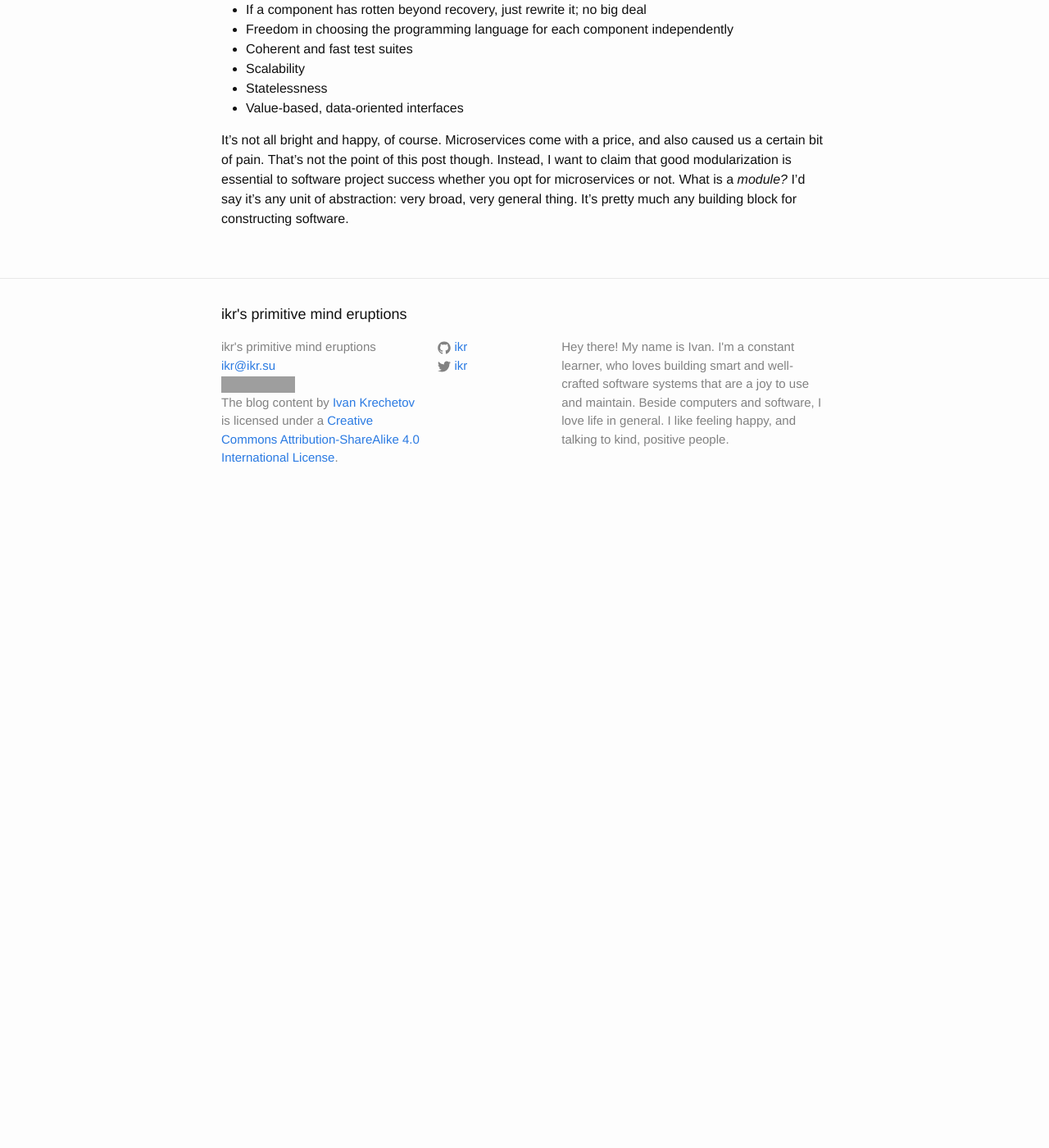
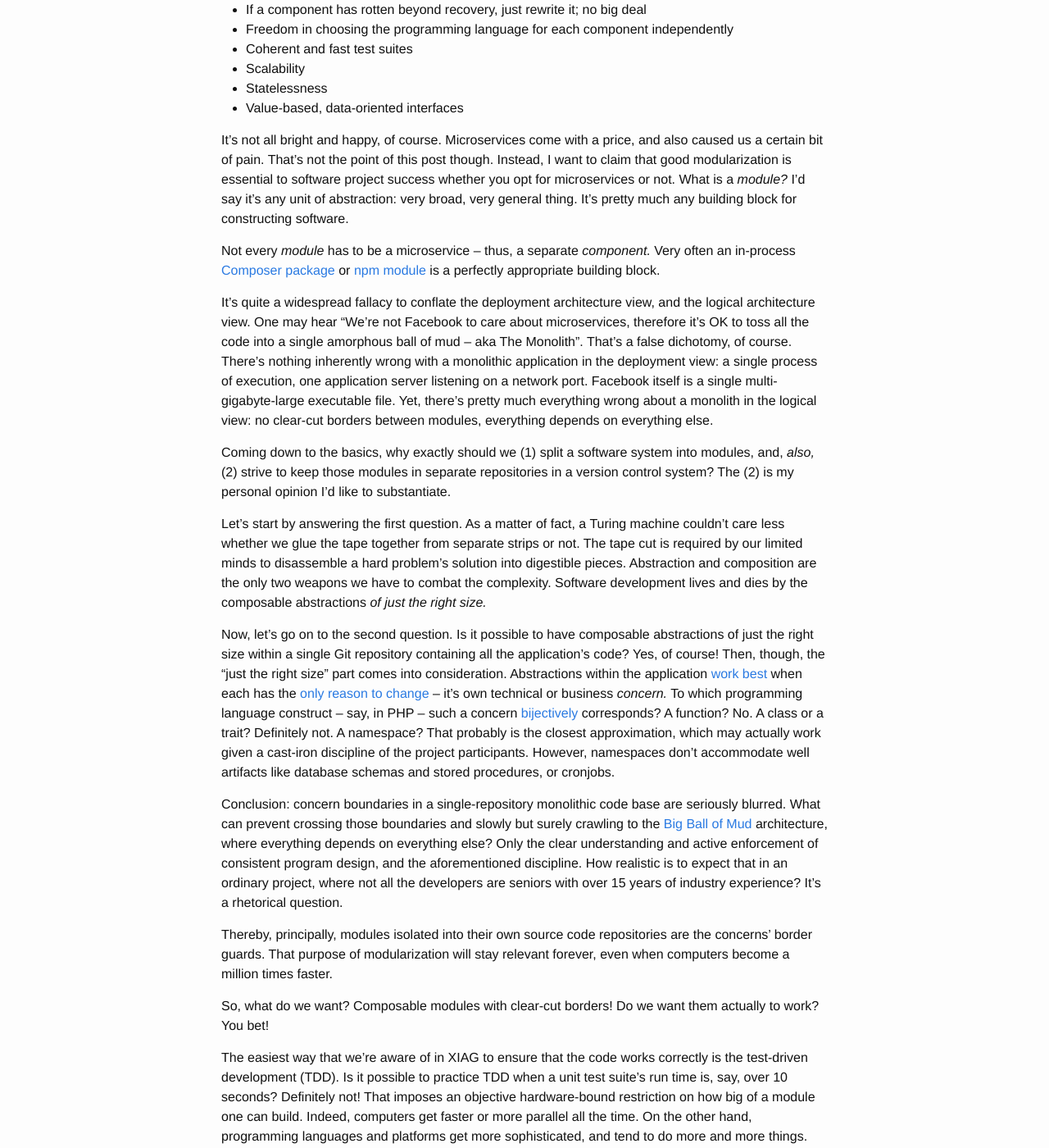
Before and after one commit to ikr/ikr.su-blog, a Jekyll site: the page built from _posts/2016-10-14-components-and-modules.markdown, in a window 1280 px wide and 1400 px high, scrolled down 641 px. Shown: the whole window at 82% size. Built offline with Jekyll 4.4.1, drawn with Linux system fonts in a browser that asks for light colours; comment, search, counter and statistics services are not loaded; before the commit the page ends 1271 px from its top, so only the background shows below that; some of the changed text lies outside the part shown; grey boxes are pictures that could not be loaded.

Commit message:
Adapt the content from my writing for XIAG

```diff
--- a/_posts/2016-10-14-components-and-modules.markdown
+++ b/_posts/2016-10-14-components-and-modules.markdown
@@ -44,3 +44,58 @@ certain bit of pain. That's not the point of this post though. Instead, I want t
 modularization is essential to software project success whether you opt for microservices or
 not. What is a _module?_ I'd say it's any unit of abstraction: very broad, very general thing. It's
 pretty much any building block for constructing software.
+
+Not every _module_ has to be a microservice -- thus, a separate _component._ Very often an
+in-process [Composer package](https://packagist.org/) or [npm module](https://www.npmjs.com/) is
+a perfectly appropriate building block.
+
+It's quite a widespread fallacy to conflate the deployment architecture view, and the logical
+architecture view. One may hear "We're not Facebook to care about microservices, therefore it's OK
+to toss all the code into a single amorphous ball of mud -- aka The Monolith". That's a false
+dichotomy, of course. There's nothing inherently wrong with a monolithic application in the
+deployment view: a single process of execution, one application server listening on a network
+port. Facebook itself is a single multi-gigabyte-large executable file. Yet, there's pretty much
+everything wrong about a monolith in the logical view: no clear-cut borders between modules,
+everything depends on everything else.
+
+Coming down to the basics, why exactly should we (1) split a software system into modules, and,
+_also,_ (2) strive to keep those modules in separate repositories in a version control system? The
+(2) is my personal opinion I'd like to substantiate.
+
+Let's start by answering the first question. As a matter of fact, a Turing machine couldn't care
+less whether we glue the tape together from separate strips or not. The tape cut is required by our
+limited minds to disassemble a hard problem's solution into digestible pieces. Abstraction and
+composition are the only two weapons we have to combat the complexity. Software development lives
+and dies by the composable abstractions _of just the right size._
+
+Now, let's go on to the second question. Is it possible to have composable abstractions of just the
+right size within a single Git repository containing all the application's code? Yes, of course!
+Then, though, the "just the right size" part comes into consideration. Abstractions within the
+application [work best](https://en.wikipedia.org/wiki/Separation_of_concerns) when each has the
+[only reason to change](https://en.wikipedia.org/wiki/Single_responsibility_principle) -- it's own
+technical or business _concern._ To which programming language construct -- say, in PHP -- such a
+concern [bijectively](https://en.wikipedia.org/wiki/Bijection) corresponds? A function? No. A class
+or a trait? Definitely not. A namespace? That probably is the closest approximation, which may
+actually work given a cast-iron discipline of the project participants. However, namespaces don't
+accommodate well artifacts like database schemas and stored procedures, or cronjobs.
+
+Conclusion: concern boundaries in a single-repository monolithic code base are seriously
+blurred. What can prevent crossing those boundaries and slowly but surely crawling to the
+[Big Ball of Mud](http://www.laputan.org/mud/) architecture, where everything depends on everything
+else? Only the clear understanding and active enforcement of consistent program design, and the
+aforementioned discipline. How realistic is to expect that in an ordinary project, where not all the
+developers are seniors with over 15 years of industry experience? It's a rhetorical question.
+
+Thereby, principally, modules isolated into their own source code repositories are the concerns'
+border guards. That purpose of modularization will stay relevant forever, even when computers become
+a million times faster.
+
+So, what do we want? Composable modules with clear-cut borders! Do we want them actually to work?
+You bet!
+
+The easiest way that we're aware of in XIAG to ensure that the code works correctly is the
+test-driven development (TDD). Is it possible to practice TDD when a unit test suite's run time is,
+say, over 10 seconds? Definitely not! That imposes an objective hardware-bound restriction on how
+big of a module one can build. Indeed, computers get faster or more parallel all the time. On the
+other hand, programming languages and platforms get more sophisticated, and tend to do more and more
+things. May well be that those two opposing trends will compensate each other eternally.
```
